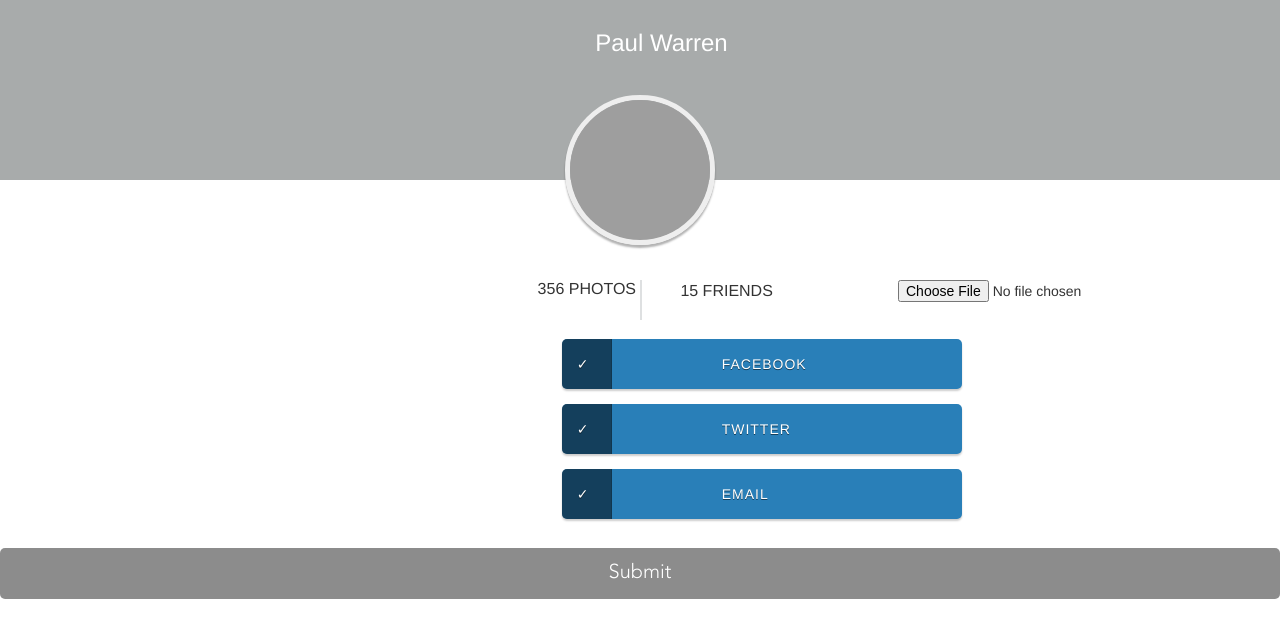
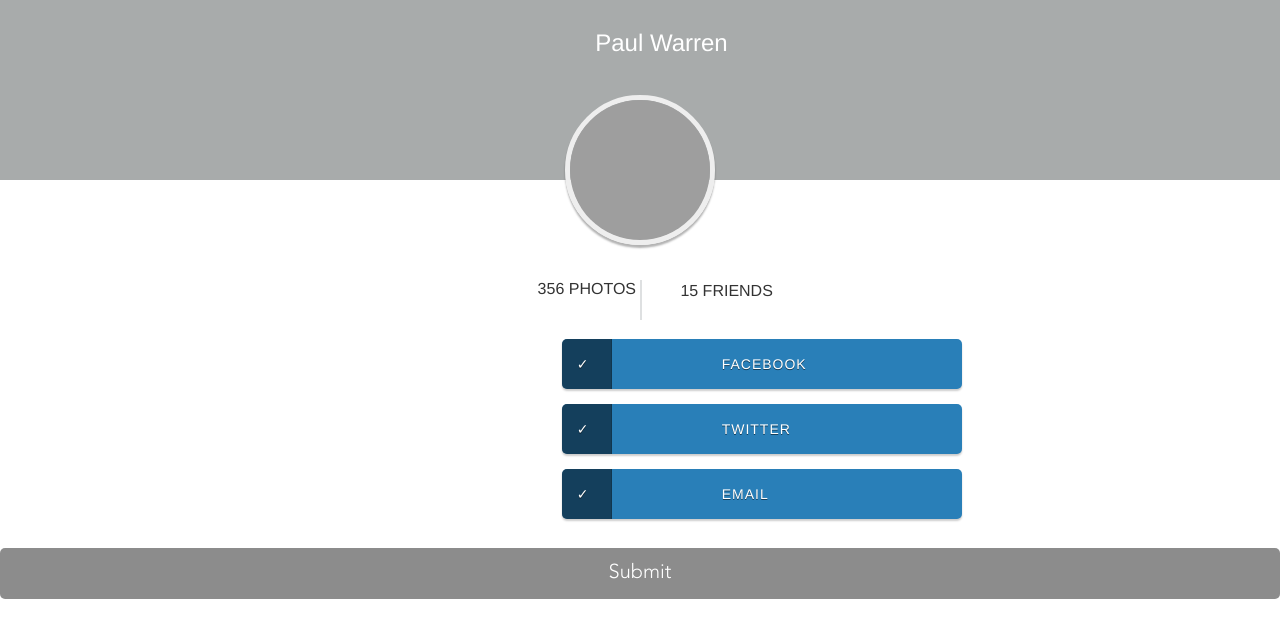
Before and after one commit to vineethka/PhotoShareAPI, a Django app: template PhotoSharing/PhotoSharingApplication/templates/views/profile.html in a window 1280 px wide. Shown: the top 638 px of the page. Run offline with Django 3.2, Linux system fonts and the light colour scheme; the template is opened without the code that fills it, so the values that code supplies are empty; some libraries are stand-ins or nearby versions; grey boxes are pictures that could not be loaded.

Commit message:
Profile page

```diff
--- a/PhotoSharing/PhotoSharingApplication/templates/views/profile.html
+++ b/PhotoSharing/PhotoSharingApplication/templates/views/profile.html
@@ -46,7 +46,7 @@
 
         <form action="upload_profile_image" method="post" enctype="multipart/form-data">
                 <p>
-                    <input id="id_image" type="file" class="" name="image">
+                    <input id="id_image" type="file" class="" name="image" style="display: none;">
                 </p>
                 <input type="submit" value="Submit" />
         </form>
@@ -68,7 +68,7 @@
     });
 
     $('#id_image').change(function() {
-        $( "#id_image" ).hide();
+    $( "#id_image" ).hide();
      var formData = new FormData(this.files[0]);
      $.ajax({
          url: '/echo/json/',
```
